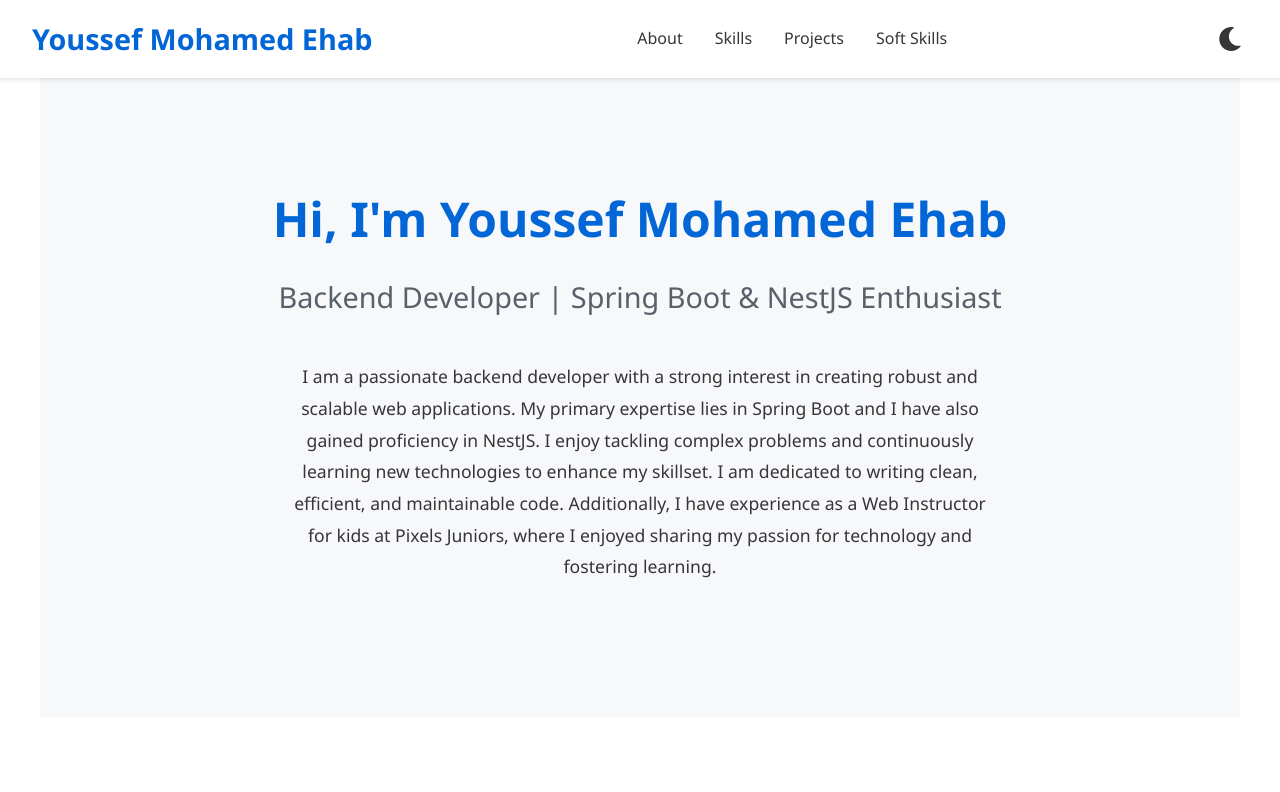
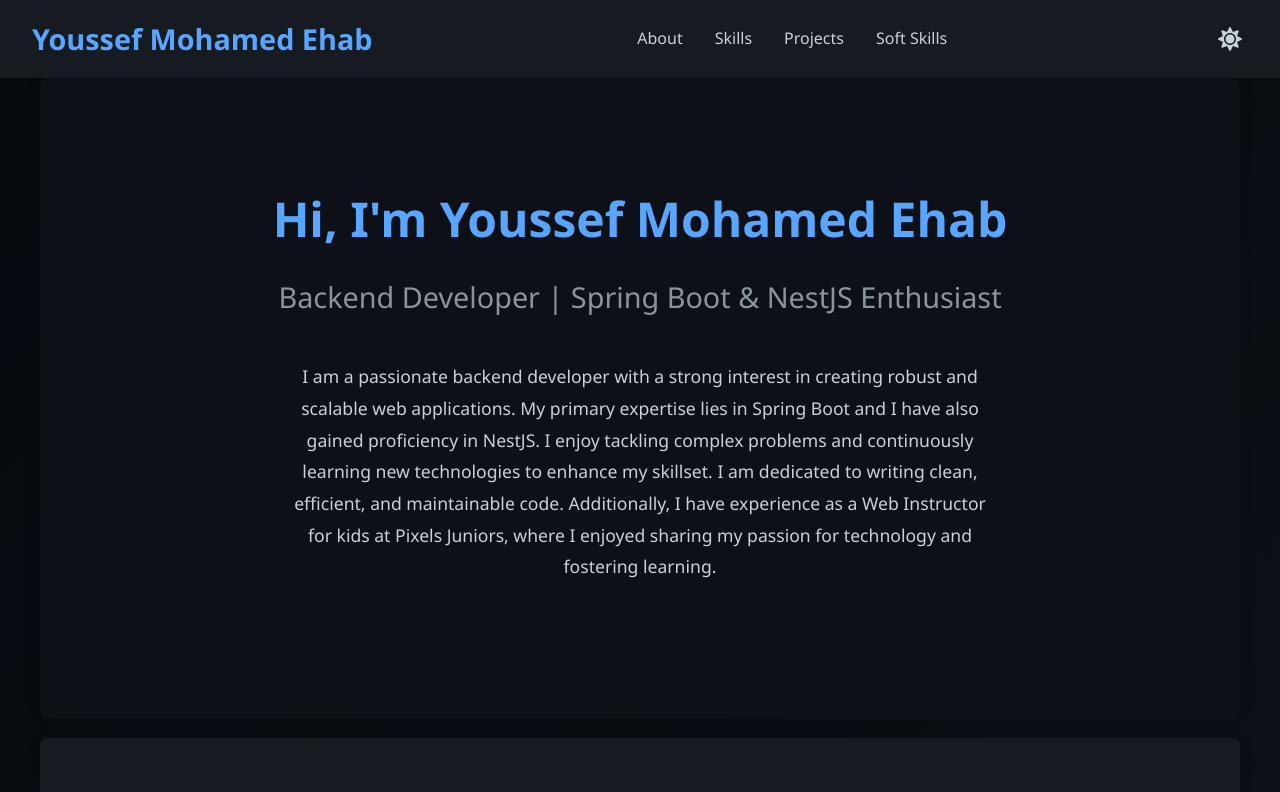
Before and after one commit to sofahoba/Portfolio, a React (Create React App) app: page / in a window 1280 px wide. Shown: the top 792 px of the page. Built offline with nearby package versions, Linux system fonts and the light colour scheme.

Commit message:
Default to dark theme and add background animation

```diff
--- a/src/App.js
+++ b/src/App.js
@@ -14,7 +14,7 @@ const AppContainer = styled.div`
 `;
 
 function App() {
-  const [theme, setTheme] = useState("light");
+  const [theme, setTheme] = useState("dark");
   const [mountedComponent, setMountedComponent] = useState(false);
 
   const themeToggler = () => {
--- a/src/styles/GlobalStyles.js
+++ b/src/styles/GlobalStyles.js
@@ -1,4 +1,18 @@
-import { createGlobalStyle } from "styled-components";
+import { createGlobalStyle, keyframes } from "styled-components";
+import { lightTheme } from "./theme";
+
+// Keyframes for the animated gradient
+const animatedGradient = keyframes`
+  0% {
+    background-position: 0% 50%;
+  }
+  50% {
+    background-position: 100% 50%;
+  }
+  100% {
+    background-position: 0% 50%;
+  }
+`;
 
 export const GlobalStyles = createGlobalStyle`
   body {
@@ -9,8 +23,16 @@ export const GlobalStyles = createGlobalStyle`
       sans-serif;
     margin: 0;
     padding: 0;
-    transition: all 0.50s linear;
+    transition: background-color 0.50s linear, color 0.50s linear;
     line-height: 1.6;
+
+    /* Apply animated gradient based on theme */
+    ${({ theme }) =>
+      theme.body === lightTheme.body
+        ? `background-image: linear-gradient(-45deg, #e0eafc, #cfdef3, #e0eafc, #cfdef3);`
+        : `background-image: linear-gradient(-45deg, #0D1117, #161B22, #010409, #161B22);`}
+    background-size: 400% 400%;
+    animation: ${animatedGradient} 30s ease infinite;
   }
 
   *,
@@ -37,6 +59,10 @@ export const GlobalStyles = createGlobalStyle`
     padding: 60px 20px;
     max-width: 1200px;
     margin: 0 auto;
+    background-color: ${({ theme }) => theme.background};
+    border-radius: 8px;
+    box-shadow: 0 0 20px rgba(0,0,0,0.05);
+    margin-bottom: 20px;
   }
 
   .container {
```
